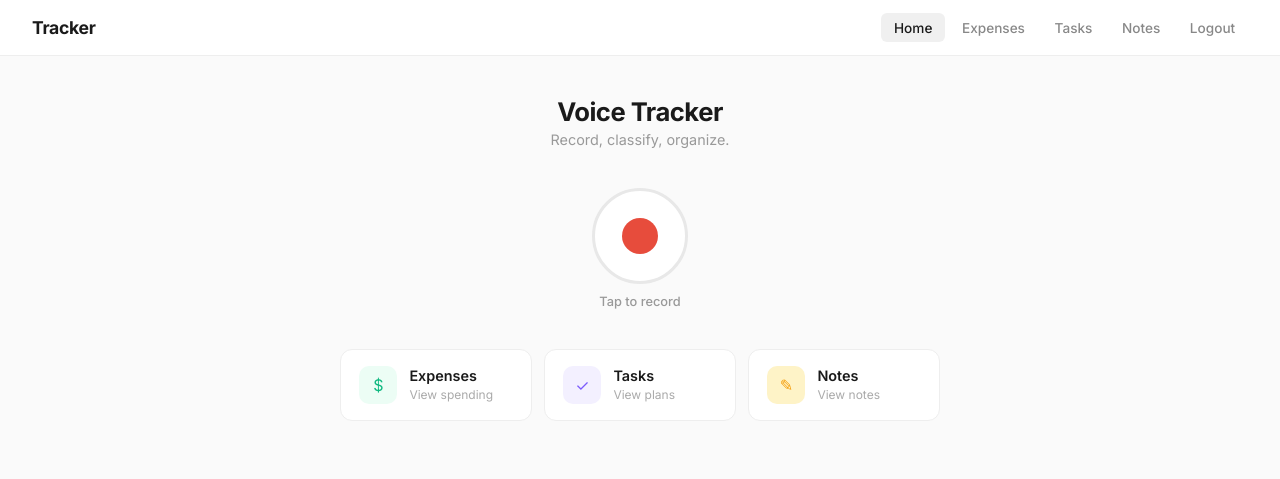
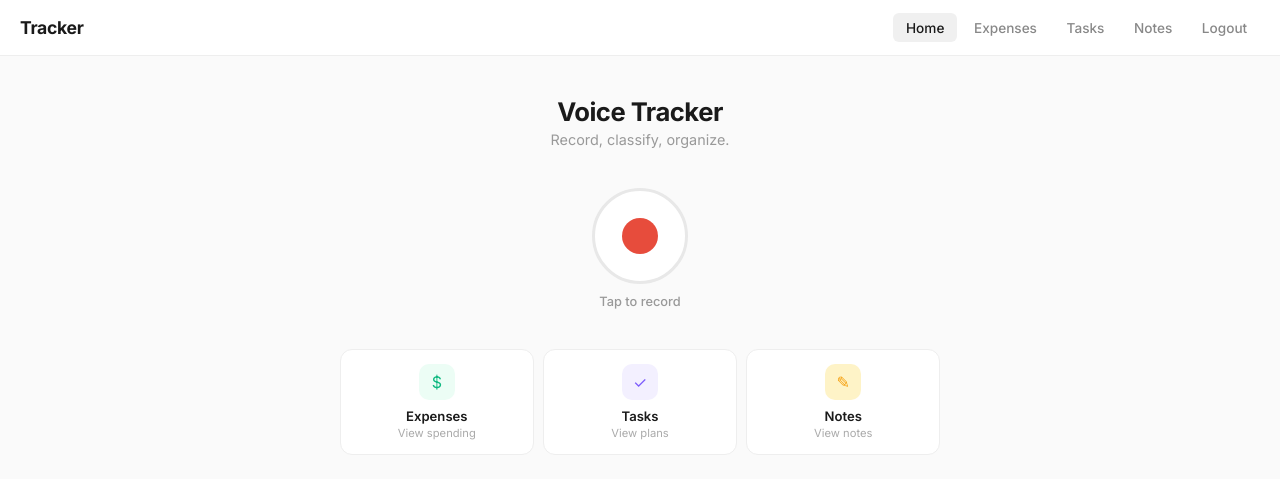
Before and after one commit to Jinamkeniya/RecLog, a Flask app: page / in a window 1280 px wide. Shown: the top 479 px of the page. Run offline with Flask 3, Linux system fonts and the light colour scheme; the visitor is signed in with stand-in values (Sample User, id 1).

Commit message:
Added the feature of notes on the home page, and modified the layout for mobiles

```diff
--- a/templates/base.html
+++ b/templates/base.html
@@ -20,7 +20,7 @@
 
         nav {
             background: #fff;
-            padding: 0 2rem;
+            padding: 0 1.25rem;
             height: 56px;
             display: flex;
             align-items: center;
@@ -215,7 +270,10 @@
 <body>
     <nav>
         <a href="/" class="logo">Tracker</a>
-        <div class="nav-links">
+        <button class="hamburger" id="hamburger" onclick="document.getElementById('hamburger').classList.toggle('open');document.getElementById('navLinks').classList.toggle('open');" aria-label="Menu">
+            <span></span><span></span><span></span>
+        </button>
+        <div class="nav-links" id="navLinks">
             {% if current_user.is_authenticated %}
             <a href="/" class="{% if request.path == '/' %}active{% endif %}">Home</a>
             <a href="/expenses" class="{% if request.path == '/expenses' %}active{% endif %}">Expenses</a>
--- a/templates/expenses.html
+++ b/templates/expenses.html
@@ -39,6 +39,11 @@
     }
 
     .stat-num.green { color: #10b981; }
+
+    @media (max-width: 400px) {
+        .stats { grid-template-columns: repeat(2, 1fr); }
+        .stat .stat-num { font-size: 1.1rem; }
+    }
 
     /* Category breakdown */
     .section-card {
--- a/templates/home.html
+++ b/templates/home.html
@@ -71,14 +71,16 @@
     .nav-row {
         display: grid;
         grid-template-columns: 1fr 1fr 1fr;
-        gap: 0.75rem;
+        gap: 0.6rem;
     }
 
     .nav-card {
         display: flex;
+        flex-direction: column;
         align-items: center;
-        gap: 0.75rem;
-        padding: 1rem 1.15rem;
+        text-align: center;
+        gap: 0.5rem;
+        padding: 0.9rem 0.5rem;
         background: #fff;
         border: 1px solid #eee;
         border-radius: 12px;
@@ -90,8 +92,8 @@
     .nav-card:hover { border-color: #ddd; background: #fefefe; }
 
     .nav-card .card-icon {
-        width: 38px;
-        height: 38px;
+        width: 36px;
+        height: 36px;
         border-radius: 10px;
         display: flex;
         align-items: center;
@@ -104,8 +106,8 @@
     .nav-card .card-icon.purple { background: #f3f0ff; color: #7c5cfc; }
     .nav-card .card-icon.amber { background: #fef3c7; color: #f59e0b; }
 
-    .nav-card .card-text h3 { font-size: 0.9rem; font-weight: 600; color: #1a1a1a; }
-    .nav-card .card-text p { font-size: 0.75rem; color: #aaa; margin-top: 0.15rem; }
+    .nav-card .card-text h3 { font-size: 0.82rem; font-weight: 600; color: #1a1a1a; }
+    .nav-card .card-text p { font-size: 0.7rem; color: #aaa; margin-top: 0.1rem; }
 
     /* Status / feedback */
     .status-bar {
--- a/templates/notes.html
+++ b/templates/notes.html
@@ -42,6 +42,11 @@
     .stat-num.blue { color: #3b82f6; }
     .stat-num.rose { color: #f43f5e; }
     .stat-num.slate { color: #64748b; }
+
+    @media (max-width: 400px) {
+        .stats { grid-template-columns: repeat(2, 1fr); }
+        .stat .stat-num { font-size: 1.2rem; }
+    }
 
     /* Toolbar */
     .toolbar {
--- a/templates/tracker.html
+++ b/templates/tracker.html
@@ -42,6 +42,11 @@
     .stat-num.green { color: #10b981; }
     .stat-num.orange { color: #f59e0b; }
     .stat-num.red { color: #ef4444; }
+
+    @media (max-width: 400px) {
+        .stats { grid-template-columns: repeat(2, 1fr); }
+        .stat .stat-num { font-size: 1.2rem; }
+    }
 
     /* Tabs + Search bar */
     .toolbar {
```
Also changed, not shown: other parts of templates/base.html (+55 -0 lines).
